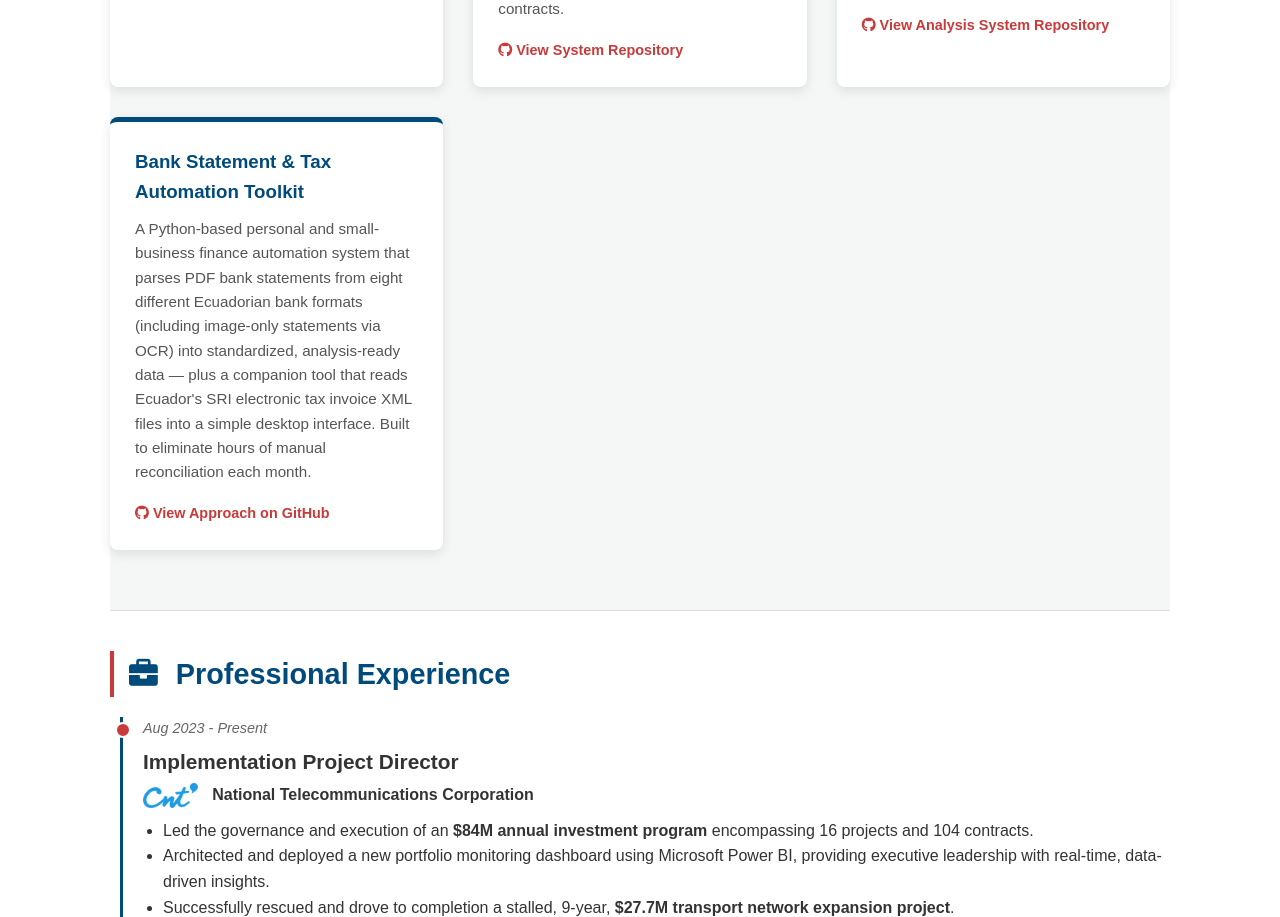
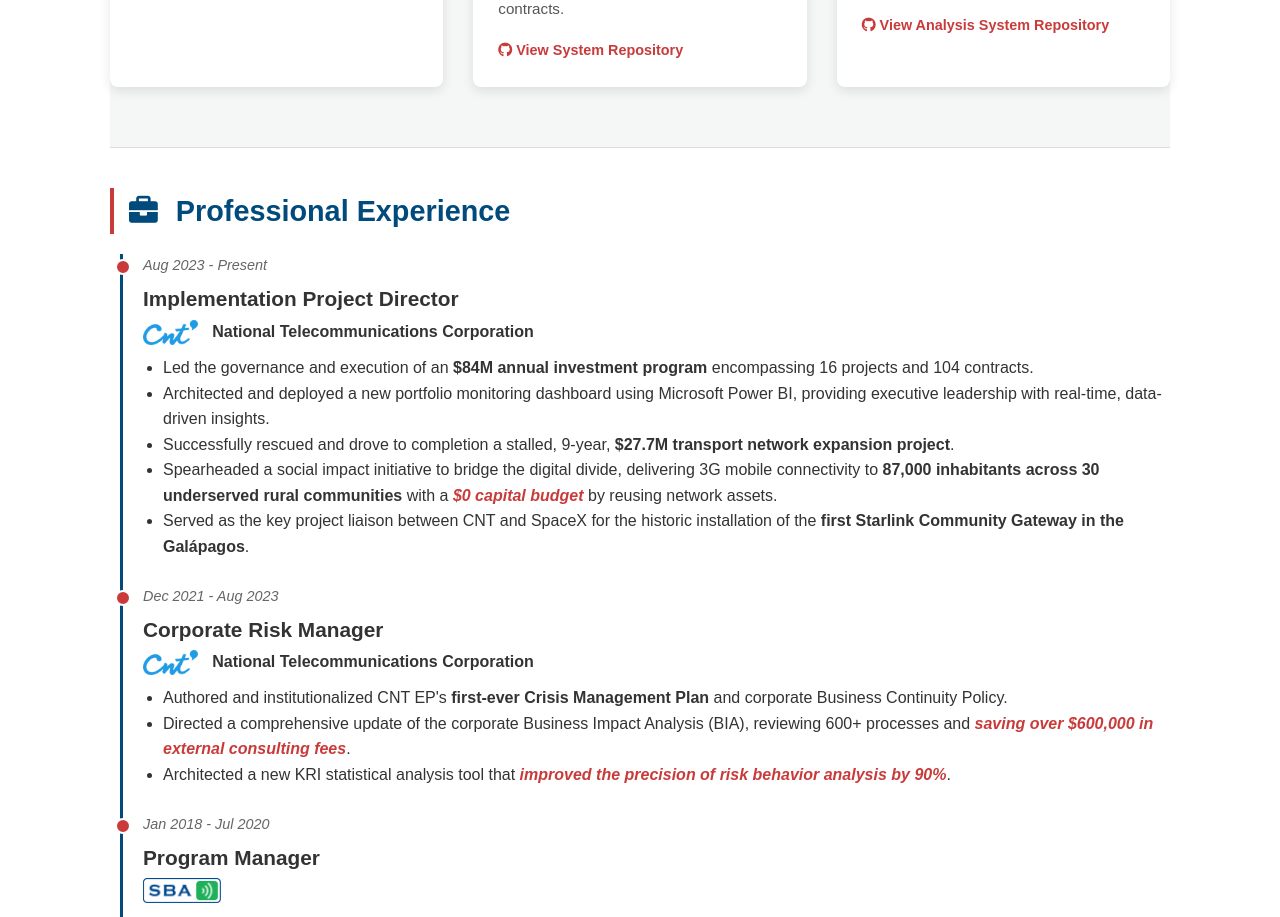
Before and after one commit to fmunoz333/fernando-munoz-cv, a plain HTML site: page index.html in a window 1280 px wide. Shown: the part 1598-2515 px from the top of the page. Drawn offline with Linux system fonts and the light colour scheme.

```diff
--- a/index.html
+++ b/index.html
@@ -79,13 +79,6 @@
 					<img src="https://raw.githubusercontent.com/fmunoz333/project-management-analysis-system/main/assets/0overview.png" alt="Project Management Analysis System Dashboard Preview" class="portfolio-img">
                     <p class="project-description">A comprehensive analytics platform analyzing 4,000+ enterprise projects with a combined budget of $4.57 billion. This system provides actionable insights for portfolio optimization, risk management, and strategic resource allocation across multiple industries and project methodologies.</p>
                     <a href="https://github.com/fmunoz333/project-management-analysis-system" target="_blank" class="github-link"><i class="fab fa-github"></i> View Analysis System Repository</a>
-                </div>
-
-				 <div class="portfolio-card">
-                    <h3>Bank Statement & Tax Automation Toolkit</h3>
-
-                    <p class="project-description">A Python-based personal and small-business finance automation system that parses PDF bank statements from eight different Ecuadorian bank formats (including image-only statements via OCR) into standardized, analysis-ready data — plus a companion tool that reads Ecuador's SRI electronic tax invoice XML files into a simple desktop interface. Built to eliminate hours of manual reconciliation each month.</p>
-                    <a href="https://github.com/fmunoz333/project-management-analysis-system" target="_blank" class="github-link"><i class="fab fa-github"></i> View Approach on GitHub</a>
                 </div>
 
             </div>
```
